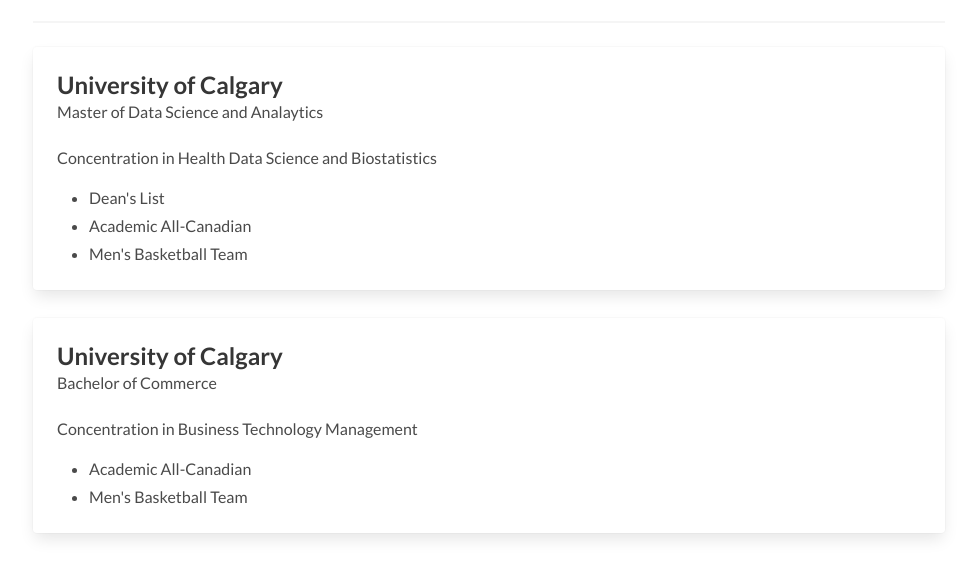
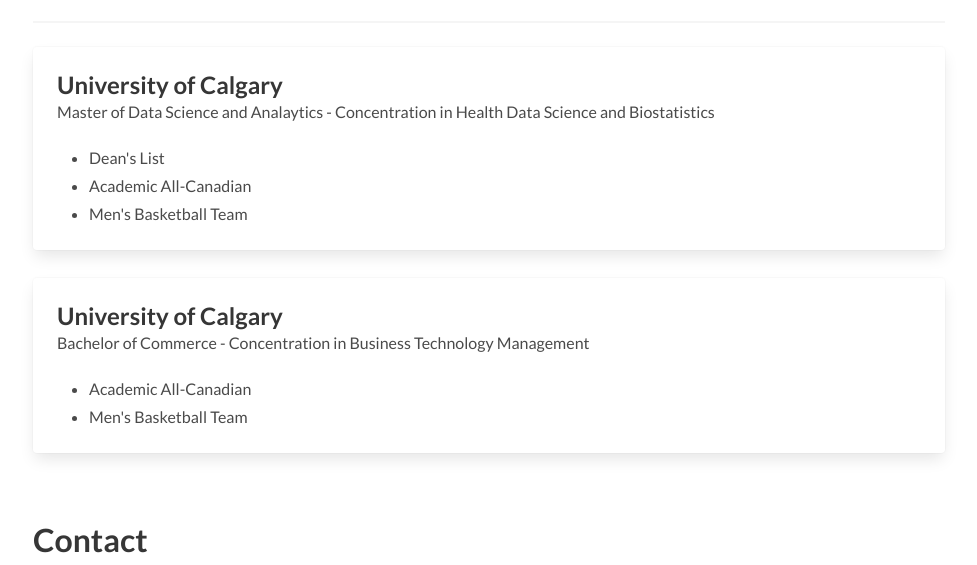
Before and after one commit to tobiadelodun/tobiadelodun.github.io, a plain HTML site: page index.html in a window 1280 px wide. Shown: the part 2907-3472 px from the top of the page, without its empty margins (151-1128 px from the left). Drawn offline with Linux system fonts and the light colour scheme.

Commit message:
Update index.html

```diff
--- a/index.html
+++ b/index.html
@@ -179,7 +179,7 @@
             <div class="media-content">
               <p class="title is-4">SDTC</p>
               <p class="subtitle is-6">Financial Data Analyst</p>
-              <p class="subtitle is-6"><time datetime="2022-1">September 2020</time> - <time datetime="2022-4">April 2022</time> </p>
+              <p class="subtitle is-6"><time datetime="2020-1">September 2020</time> - <time datetime="2022-4">April 2022</time> </p>
             </div>
           </div>
           <div class="content">
@@ -246,10 +246,9 @@
         <div class="card-content">
           <div class="content">
             <p class="title is-4">University of Calgary</p>
-            <p class="subtitle is-6">Master of Data Science and Analaytics</p>
+            <p class="subtitle is-6">Master of Data Science and Analaytics - Concentration in Health Data Science and Biostatistics</p>
           </div>
           <div class="content">
-           Concentration in Health Data Science and Biostatistics
             <ul>
               <li>Dean's List</li>
               <li>Academic All-Canadian</li>
@@ -262,10 +261,10 @@
         <div class="card-content">
           <div class="content">
             <p class="title is-4">University of Calgary</p>
-            <p class="subtitle is-6">Bachelor of Commerce</p>
+            <p class="subtitle is-6">Bachelor of Commerce -  Concentration in Business Technology Management</p>
           </div>
           <div class="content">
-            Concentration in Business Technology Management
+
             <ul>
               <li>Academic All-Canadian</li>
               <li>Men's Basketball Team</li>
```
